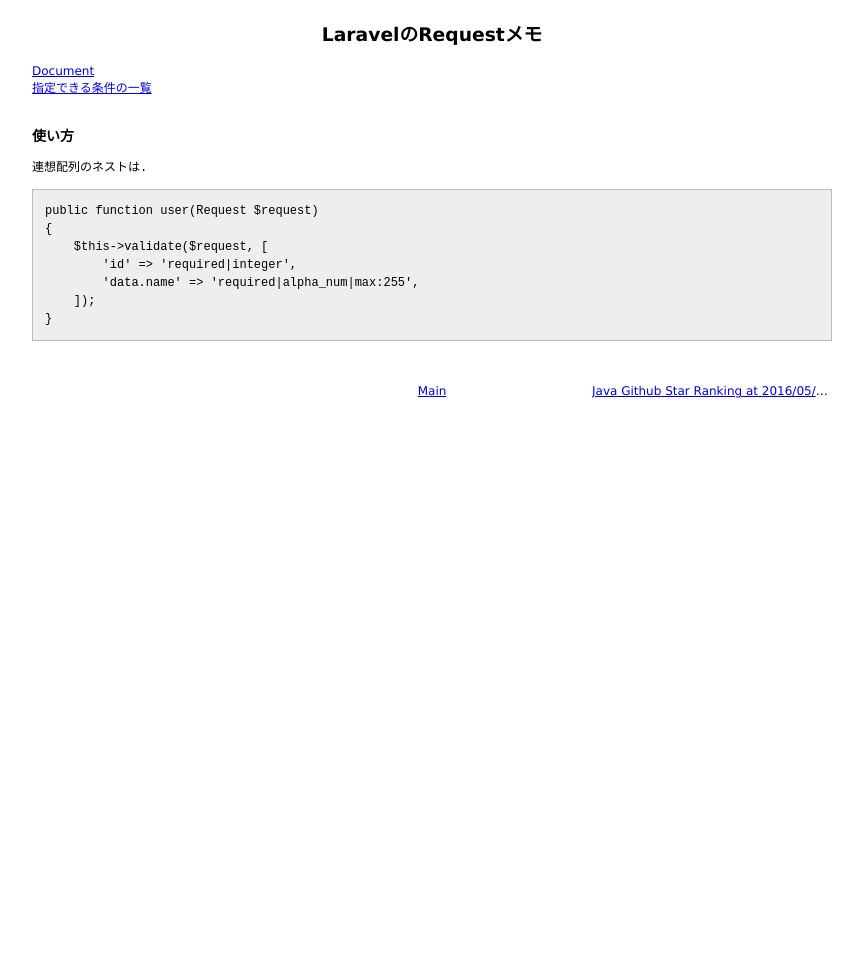
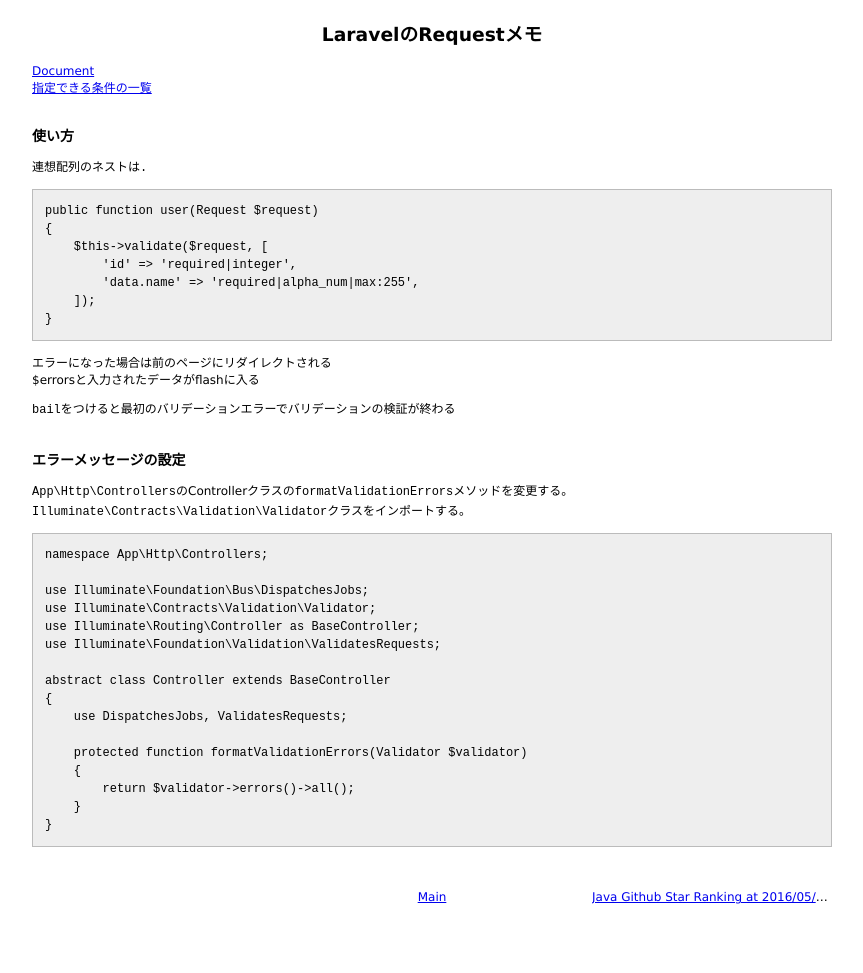
Before and after one commit to 38elements/38elements.github.com, a Jekyll site: the page built from _posts/2016-05-17-laravel-validation.md, in a window 1280 px wide. Shown: the whole page, without its empty margins (208-1071 px from the left). Built offline with Jekyll 4.4.1, drawn with Linux system fonts in a browser that asks for light colours; before the commit the page ends 900 px from its top, so only the background shows below that.

Commit message:
Update 2016-05-17-laravel-validation.md

````diff
--- a/_posts/2016-05-17-laravel-validation.md
+++ b/_posts/2016-05-17-laravel-validation.md
@@ -19,3 +19,32 @@ public function user(Request $request)
     ]);
 }
 ```
+
+エラーになった場合は前のページにリダイレクトされる
+$errorsと入力されたデータがflashに入る
+
+`bail`をつけると最初のバリデーションエラーでバリデーションの検証が終わる
+<br>
+
+### エラーメッセージの設定
+`App\Http\Controllers`のControllerクラスの`formatValidationErrors`メソッドを変更する。
+`Illuminate\Contracts\Validation\Validator`クラスをインポートする。
+
+```
+namespace App\Http\Controllers;
+
+use Illuminate\Foundation\Bus\DispatchesJobs;
+use Illuminate\Contracts\Validation\Validator;
+use Illuminate\Routing\Controller as BaseController;
+use Illuminate\Foundation\Validation\ValidatesRequests;
+
+abstract class Controller extends BaseController
+{
+    use DispatchesJobs, ValidatesRequests;
+
+    protected function formatValidationErrors(Validator $validator)
+    {
+        return $validator->errors()->all();
+    }
+}
+```
````
